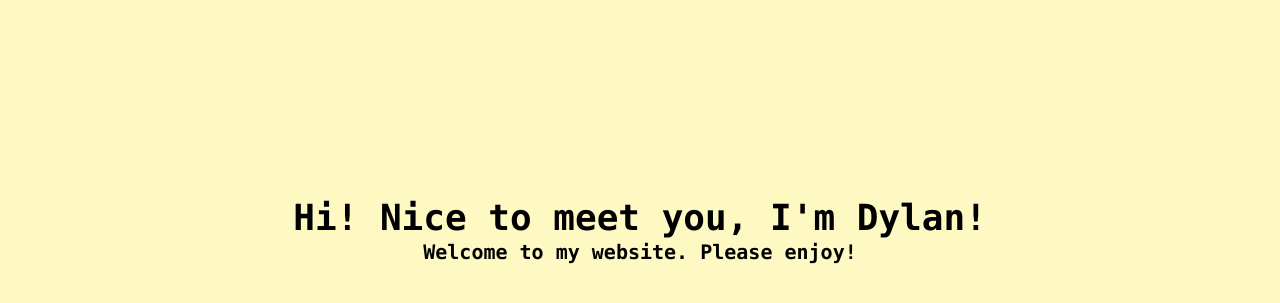
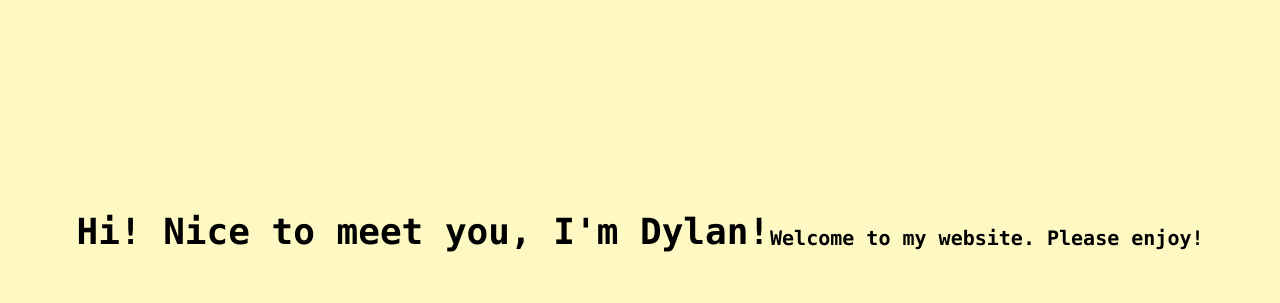
Before and after one commit to LeSynz/Portfolio-V2, a Node server app: page / in a window 1280 px wide. Shown: the part 168-471 px from the top of the page. Run offline with Node 20, Linux system fonts and the light colour scheme; some libraries are stand-ins or nearby versions.

Commit message:
Update index.ejs

```diff
--- a/views/index.ejs
+++ b/views/index.ejs
@@ -7,9 +7,9 @@
     <title>Document</title>
 </head>
 <body class="bg-yellow-100 h-screen flex justify-center items-center">
-    <div class="tp transition-all text-center font-mono font-bold text-black text-4xl">
+    <div class="tp transition-all text-center font-mono font-bold text-black text-4xl flex">
         <%- include('./partials/top.ejs') %>
-        <div class="text-xl">
+        <div class="text-xl mt-3">
             <%- include('./partials/bottom.ejs') %>
         </div>
     </div>
```
